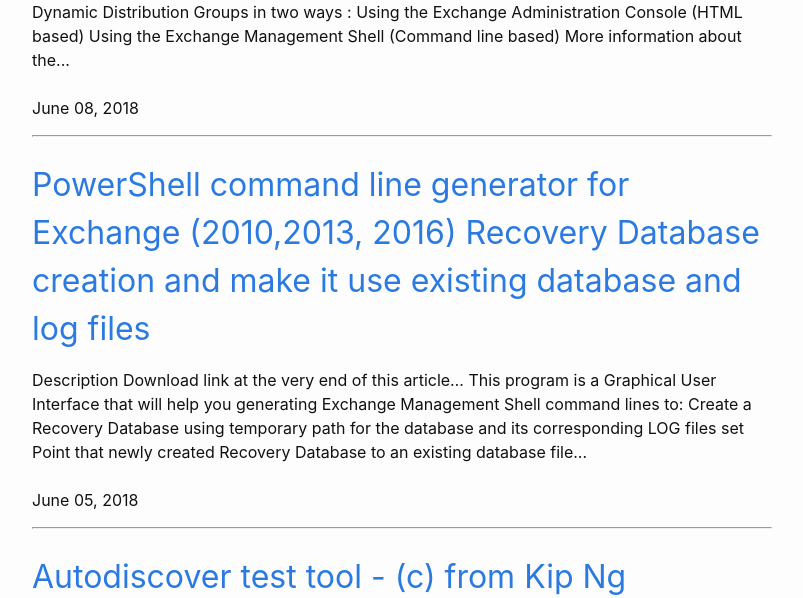
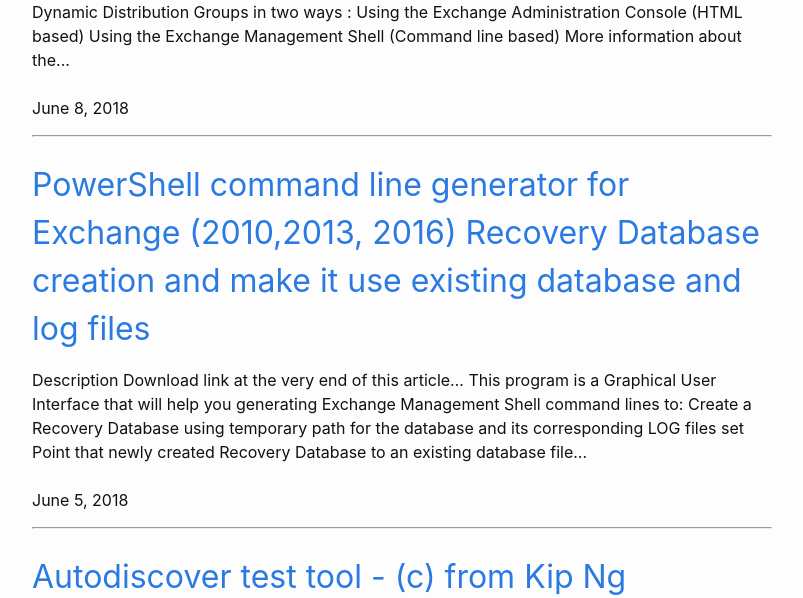
Before and after one commit to Microsoft3/Microsoft3.Github.io, a Jekyll site: the page built from index.html, in a window 1280 px wide and 1400 px high, scrolled down 1097 px. Shown: the part 162-760 px from the top of the window, without its empty margins (238-1041 px from the left). Built offline with Jekyll 4.4.1, drawn with Linux system fonts in a browser that asks for light colours; the list of posts is cut into pages by our own code; comment, search, counter and statistics services are not loaded; some of the changed text lies outside the part shown.

Commit message:
fix date

```diff
--- a/index.html
+++ b/index.html
@@ -11,12 +11,13 @@ layout: default
   </div>
   <br>
   <p class="author">
-    <span class="date">{{ post.date | date:'%B %d, %Y'}}</span>
+    <span class="date">{{ post.date | date:'%B %-d, %Y'}}</span>
   </p>
   <hr>
 {% endfor %}
 
 <!-- Pagination links -->
+<br><br>
 <div class="pagination">
   {% if paginator.previous_page %}
     <a href="{{ paginator.previous_page_path }}" class="previous">
```
